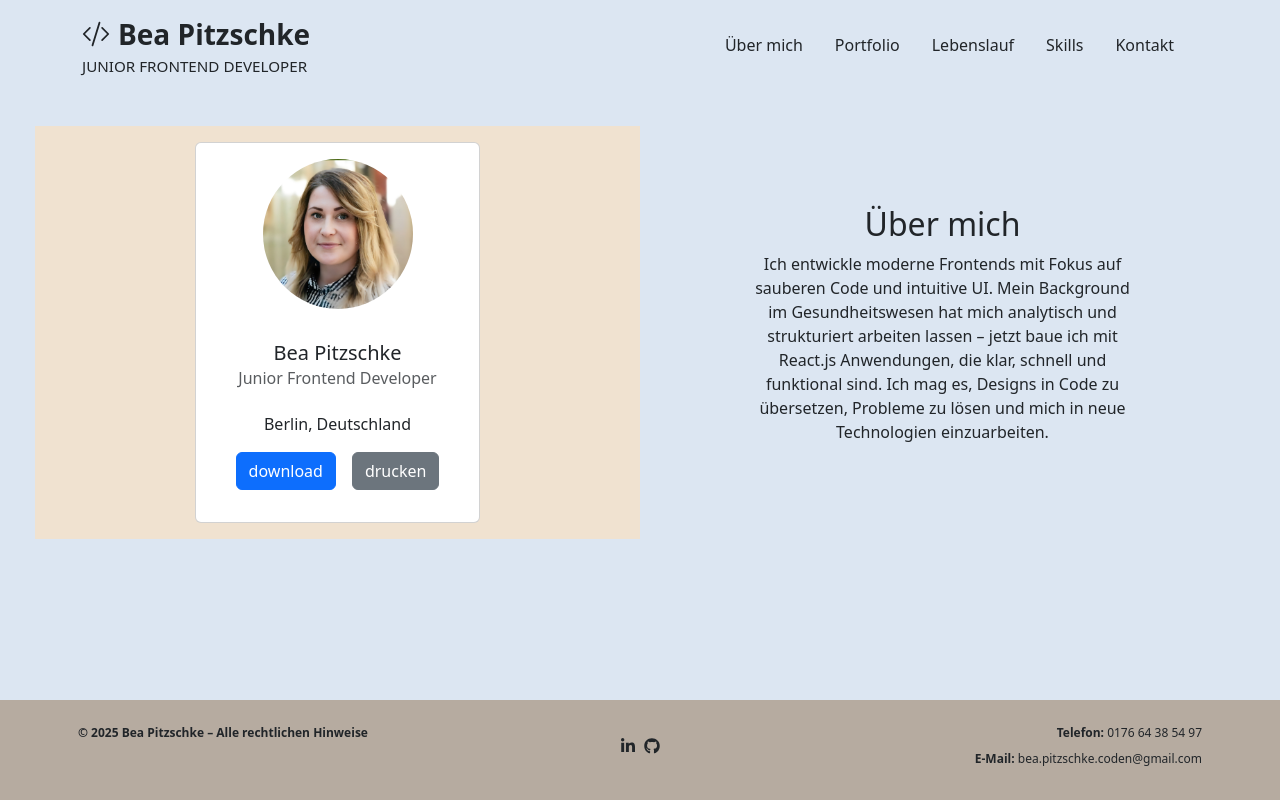
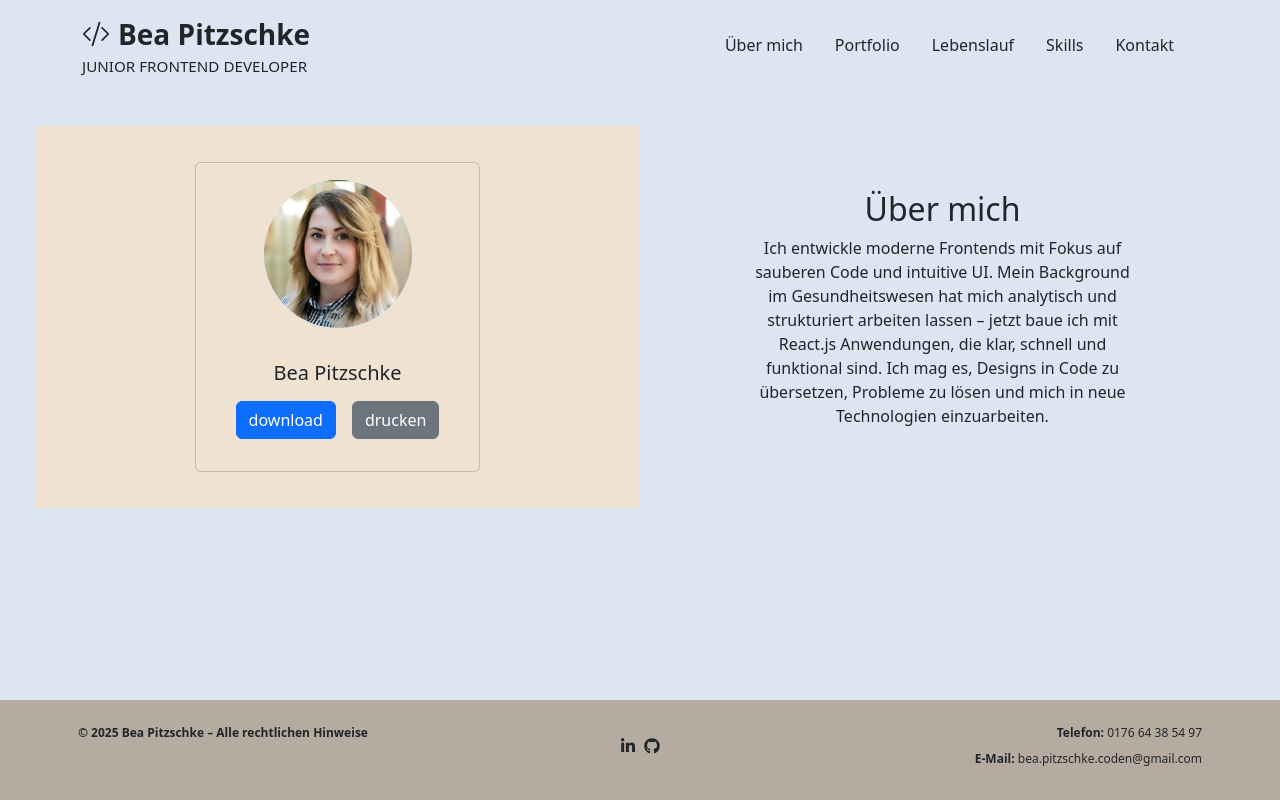
Before and after one commit to BeaCoden/my-cv, a React (Create React App) app: page / in a window 1280 px wide. Built offline with nearby package versions, Linux system fonts and the light colour scheme.

Commit message:
Refactor ProfileCard component; remove title and location props, and enhance styling with new background and shadow effects

```diff
--- a/src/components/profilCard/ProfileCard.jsx
+++ b/src/components/profilCard/ProfileCard.jsx
@@ -2,7 +2,7 @@ import React from "react";
 import { Card, Button } from "react-bootstrap";
 import styles from "./ProfileCard.module.css";
 
-const ProfileCard = ({ image, name, title, location, onDownloadCV, onPrintCV }) => {
+const ProfileCard = ({ image, name, onDownloadCV, onPrintCV }) => {
   return (
     <Card className={`text-center p-3 ${styles.cardContainer}`}>
       <div className={styles.imageWrapper}>
@@ -13,11 +13,8 @@ const ProfileCard = ({ image, name, title, location, onDownloadCV, onPrintCV })
           className={styles.profileImage}
         />
       </div>
-
       <Card.Body>
-        <Card.Title className="mt-3">{name}</Card.Title>
-        <Card.Subtitle className="text-muted mb-4">{title}</Card.Subtitle>
-        <Card.Text>{location}</Card.Text>
+        <Card.Title className="mt-3 mb-3">{name}</Card.Title>
         <div className="d-flex justify-content-center">
           <Button
             variant="primary"
--- a/src/components/profilCard/ProfileCard.module.css
+++ b/src/components/profilCard/ProfileCard.module.css
@@ -1,12 +1,37 @@
 .cardContainer {
   max-width: 20rem;
   margin: 0 auto;
+  background-color: var(--background-light-beige-color);
 }
 
 .imageWrapper {
   width: 150px;
   height: 150px;
-  margin: 0 auto;
+  margin: auto;
+  border: 1px solid var(--background-light-blue-color);
   border-radius: 50%;
   overflow: hidden;
+  -webkit-box-shadow:
+    4px -4px 15px 0px var(--default-blue-color),
+    12px -11px 7px 0px var(--background-light-blue-color),
+    20px -5px 7px 0px var(--background-light-beige-color),
+    20px 6px 7px 0px var(--background-beige-color),
+    13px 12px 17px 0px var(--font-light-grey-color),
+    2px 17px 17px 0px var(--font-dark-grey-color),
+    -9px 21px 18px 0px var(--font-light-grey-color),
+    -9px 6px 11px 0px var(--font-dark-grey-color),
+    -11px -9px 11px 0px var(--font-light-grey-color),
+    0px 0px 25px 10px rgba(109, 159, 255, 0.2);
+
+  box-shadow:
+    4px -4px 15px 0px var(--default-blue-color),
+    12px -11px 7px 0px var(--background-light-blue-color),
+    20px -5px 7px 0px var(--background-light-beige-color),
+    20px 6px 7px 0px var(--background-beige-color),
+    13px 12px 17px 0px var(--font-light-grey-color),
+    2px 17px 17px 0px var(--font-dark-grey-color),
+    -9px 21px 18px 0px var(--font-light-grey-color),
+    -9px 6px 11px 0px var(--font-dark-grey-color),
+    -11px -9px 11px 0px var(--font-light-grey-color),
+    0px 0px 25px 10px rgba(109, 159, 255, 0.2);
 }
```
